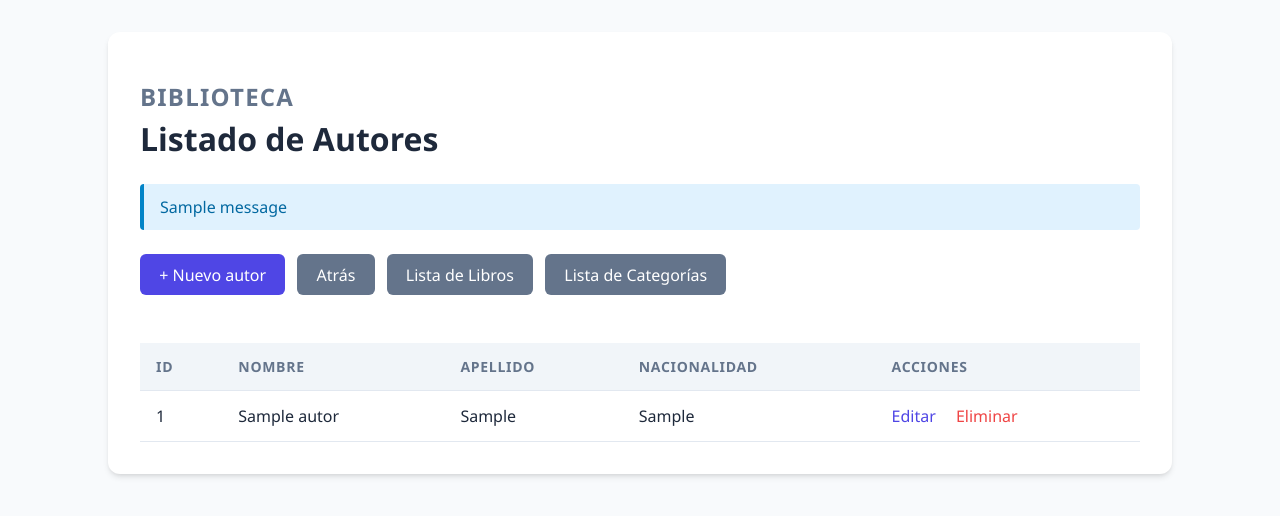
After one commit to Reyxde/programacion_ii_arias_reymonth, a Django app: page /catalogo/autores/ in a window 1280 px wide. The commit adds this page. Shown: the top 516 px of the page. Run offline with Django 5.2, Linux system fonts and the light colour scheme; a user stored in the database is signed in; tables that the repository leaves empty hold one stand-in row (values such as "Sample post"); one stand-in notice (Sample message) is shown.

Commit message:
feat(2026-11-12): crud autores y validaciones

```diff
--- a/django/biblioteca-app/catalogo/models/__init__.py
+++ b/django/biblioteca-app/catalogo/models/__init__.py
@@ -1,2 +1,3 @@
 from .categoria import Categoria
 from .libro import Libro
+from .autor import Autor
--- /dev/null
+++ b/django/biblioteca-app/catalogo/models/autor.py
@@ -0,0 +1,13 @@
+from django.db import models
+
+class Autor(models.Model):
+    nombre= models.CharField(max_length=100)
+    apellido = models.CharField(max_length=100)
+    nacionalidad = models.CharField(max_length=100, blank=True)
+    def __str__(self):
+        return f"{self.nombre} {self.apellido}"
+
+    class Meta:
+        verbose_name="Autor"
+        verbose_name_plural= "Autores"
+        ordering= ['apellido', 'nombre']
--- /dev/null
+++ b/django/biblioteca-app/catalogo/templates/catalogo/autores/autor_list.html
@@ -0,0 +1,223 @@
+<!DOCTYPE html>
+<html lang="es">
+<head>
+    <meta charset="UTF-8">
+    <meta name="viewport" content="width=device-width, initial-scale=1.0">
+    <title>Listado de Autores</title>
+    <style>
+        :root {
+            --primary: #4f46e5;
+            --primary-hover: #4338ca;
+            --bg-color: #f8fafc;
+            --card-bg: #ffffff;
+            --text-main: #1e293b;
+            --text-muted: #64748b;
+            --border-color: #e2e8f0;
+            --danger: #ef4444;
+            --danger-hover: #dc2626;
+            --success: #10b981;
+        }
+
+        body {
+            font-family: 'Segoe UI', system-ui, -apple-system, sans-serif;
+            background-color: var(--bg-color);
+            color: var(--text-main);
+            margin: 0;
+            padding: 2rem;
+        }
+
+        .container {
+            max-width: 1000px;
+            margin: 0 auto;
+            background: var(--card-bg);
+            padding: 2rem;
+            border-radius: 12px;
+            box-shadow: 0 4px 6px -1px rgb(0 0 0 / 0.1), 0 2px 4px -2px rgb(0 0 0 / 0.1);
+        }
+
+        h1 {
+            font-size: 1.5rem;
+            color: var(--text-muted);
+            margin-bottom: 0.25rem;
+            text-transform: uppercase;
+            letter-spacing: 0.05em;
+        }
+
+        h2 {
+            font-size: 2rem;
+            margin-top: 0;
+            margin-bottom: 1.5rem;
+            color: var(--text-main);
+        }
+
+        /* Mensajes de Django */
+        .messages {
+            margin-bottom: 1.5rem;
+        }
+        .message-alert {
+            background-color: #e0f2fe;
+            border-left: 4px solid #0284c7;
+            color: #0369a1;
+            padding: 0.75rem 1rem;
+            border-radius: 4px;
+            margin-bottom: 0.5rem;
+        }
+
+        /* Barra de acciones / Navegación */
+        .actions-bar {
+            display: flex;
+            gap: 0.75rem;
+            flex-wrap: wrap;
+            margin-bottom: 2rem;
+        }
+
+        .btn {
+            background-color: var(--primary);
+            color: white;
+            padding: 0.6rem 1.2rem;
+            border-radius: 6px;
+            font-weight: 500;
+            text-decoration: none;
+            transition: background-color 0.2s, transform 0.1s;
+            display: inline-flex;
+            align-items: center;
+            border: none;
+            cursor: pointer;
+        }
+
+        .btn:hover {
+            background-color: var(--primary-hover);
+        }
+
+        .btn:active {
+            transform: scale(0.98);
+        }
+
+        .btn-secondary {
+            background-color: #64748b;
+        }
+
+        .btn-secondary:hover {
+            background-color: #475569;
+        }
+
+        /* Tabla estilizada */
+        .table-responsive {
+            overflow-x: auto;
+        }
+
+        table {
+            width: 100%;
+            border-collapse: collapse;
+            text-align: left;
+            margin-top: 1rem;
+        }
+
+        th, td {
+            padding: 0.875rem 1rem;
+            border-bottom: 1px solid var(--border-color);
+        }
+
+        th {
+            background-color: #f1f5f9;
+            font-weight: 600;
+            color: var(--text-muted);
+            font-size: 0.875rem;
+            text-transform: uppercase;
+            letter-spacing: 0.05em;
+        }
+
+        tbody tr:hover {
+            background-color: #f8fafc;
+        }
+
+        /* Enlaces de acciones dentro de la tabla */
+        .action-edit {
+            color: var(--primary);
+            text-decoration: none;
+            font-weight: 500;
+            margin-right: 1rem;
+        }
+
+        .action-edit:hover {
+            text-decoration: underline;
+        }
+
+        .action-delete {
+            color: var(--danger);
+            text-decoration: none;
+            font-weight: 500;
+        }
+
+        .action-delete:hover {
+            text-decoration: underline;
+        }
+
+        .empty-row {
+            text-align: center;
+            color: var(--text-muted);
+            padding: 2rem;
+        }
+    </style>
+</head>
+<body>
+
+    <div class="container">
+        <h1>Biblioteca</h1>
+        <h2>Listado de Autores</h2>
+
+        <!-- Sistema de mensajes de Django -->
+        {% if messages %}
+            <div class="messages">
+                {% for mensaje in messages %}
+                    <div class="message-alert">{{ mensaje }}</div>
+                {% endfor %}
+            </div>
+        {% endif %}
+
+        <!-- Botones de navegación (Se corrigió la anidación inválida de <button> con <a>) -->
+        <div class="actions-bar">
+            <a href="{% url 'autor_create' %}" class="btn">+ Nuevo autor</a>
+            <a href="{% url 'home' %}" class="btn btn-secondary">Atrás</a>
+            <a href="{% url 'libro_list' %}" class="btn btn-secondary">Lista de Libros</a>
+            <a href="{% url 'categoria_list' %}" class="btn btn-secondary">Lista de Categorías</a>
+        </div>
+
+        <!-- Tabla de Contenido -->
+        <div class="table-responsive">
+            <table>
+                <thead>
+                    <tr>
+                        <th>ID</th>
+                        <th>Nombre</th>
+                        <th>Apellido</th>
+                        <th>Nacionalidad</th>
+                        <th>Acciones</th>
+                    </tr>
+                </thead>
+                <tbody>
+                    {% for autor in autores %}
+                        <tr>
+                            <td>{{ autor.id }}</td>
+                            <td>{{ autor.nombre }}</td>
+                            <td>{{ autor.apellido }}</td>
+                            <td>{{ autor.nacionalidad }}</td>
+                            <td>
+                                <a href="{% url 'autor_update' autor.id %}" class="action-edit">Editar</a>
+                                <a href="{% url 'autor_delete' autor.pk %}" class="action-delete">Eliminar</a>
+                            </td>
+                        </tr>
+                    {% empty %}
+                        <tr>
+                            <td colspan="5" class="empty-row">
+                                No existen autores registrados.
+                            </td>
+                        </tr>
+                    {% endfor %}
+                </tbody>
+            </table>
+        </div>
+    </div>
+
+</body>
+</html>
--- a/django/biblioteca-app/catalogo/templates/catalogo/categorias/categoria_confirm_delete.html
+++ b/django/biblioteca-app/catalogo/templates/catalogo/categorias/categoria_confirm_delete.html
@@ -7,11 +7,11 @@
 </head>
 <body>
     <h1>Confirmar eliminación</h1>
-    <p> ¿Estás seguro de que quieres eliminar la categoría *{{categoria.nombre}}?</p>
+    <p> ¿Estás seguro de que quieres eliminar el autor "{{autor.nombre}}""{{autor.apellido}}"?</p>
     <form method="POST">
         {% csrf_token %}
         <button type="submit">Eliminar </button>
-        <a href=" {%url 'categoria_list'%}">Cancelar</a>
+        <a href=" {%url 'autor_list'%}">Cancelar</a>
     </form>
 
 </body>
--- /dev/null
+++ b/django/biblioteca-app/catalogo/views/autor_views.py
@@ -0,0 +1,57 @@
+from django.shortcuts import render, redirect
+from django.contrib import messages
+from catalogo.forms.autor_form import AutorForm
+from catalogo.models import Autor
+from django.contrib.auth.decorators import login_required, permission_required
+
+
+@login_required
+@permission_required('catalogo.view_autor', raise_exception=True)
+def autor_list(request):
+    autores= Autor.objects.all()
+    return render( request,
+                  'catalogo/autores/autor_list.html',
+                  {'autores': autores})
+@login_required
+@permission_required('catalogo.add_autor', raise_exception=True)
+def autor_create(request):
+    if request.method == "POST":
+        form = AutorForm(request.POST)
+        if form.is_valid():
+            form.save()
+            messages.success(
+                request, 'Autor creada exitosamente')
+            return redirect('autor_list')
+    else:
+        form = AutorForm()
+    return render(request,
+                  'catalogo/autores/formulario.html',
+                  {'form': form})
+@login_required
+@permission_required('catalogo.change_autor', raise_exception=True)
+def autor_update(request, pk):
+    autor= Autor.objects.get(pk=pk)
+    if request.method == 'POST':
+        form = AutorForm(request.POST, instance=autor)
+        if form.is_valid():
+            form.save()
+            messages.success(
+                request, 'Autor actualizada exitosamente.')
+            return redirect('autor_list')
+    else:
+        form = AutorForm(instance=autor)
+    return render(request,
+                  'catalogo/autores/formulario.html', {'form': form})
+
+@login_required
+@permission_required('catalogo.delete_autor', raise_exception=True)
+def autor_delete(request, pk):
+    autor= Autor.objects.get(pk=pk)
+    if request.method == 'POST':
+        autor.delete()
+        messages.success(
+            request, 'Autor eliminada exitosamente')
+        return redirect('autor_list')
+    return render (request,
+                   'catalogo/autores/autor_confirm_delete.html',
+                   {'autor': autor})
--- a/django/biblioteca-app/config/urls.py
+++ b/django/biblioteca-app/config/urls.py
@@ -4,8 +4,9 @@ from django.urls import include, path
 urlpatterns = [
     path('admin/', admin.site.urls),
     path('catalogo/', include('catalogo.urls.categoria_urls')),
+    path('catalogo/', include('catalogo.urls.autor_urls')),
     path('libros/', include('catalogo.urls.libro_urls')),
     path('catalogo/home/', include('catalogo.urls.home_urls')),
     path('cuentas/',
-         include('catalogo.urls.authentication_urls')),
+        include('catalogo.urls.authentication_urls')),
 ]
```
Also changed, not shown: django/biblioteca-app/catalogo/forms/autor_form.py (added, +17 -0 lines), django/biblioteca-app/catalogo/forms/libro_form.py (+25 -5 lines), django/biblioteca-app/catalogo/models/libro.py (+6 -1 lines), django/biblioteca-app/catalogo/templates/catalogo/autores/autor_confirm_delete.html (added, +18 -0 lines), django/biblioteca-app/catalogo/templates/catalogo/autores/formulario.html (added, +23 -0 lines), django/biblioteca-app/catalogo/templates/catalogo/home.html (+117 -6 lines), django/biblioteca-app/catalogo/templates/catalogo/libros/libro_list.html (+7 -5 lines), django/biblioteca-app/catalogo/urls/autor_urls.py (added, +19 -0 lines), django/biblioteca-app/catalogo/migrations/0003_autor.py (added), django/biblioteca-app/catalogo/migrations/0004_remove_libro_autor_libro_autores.py (added).
